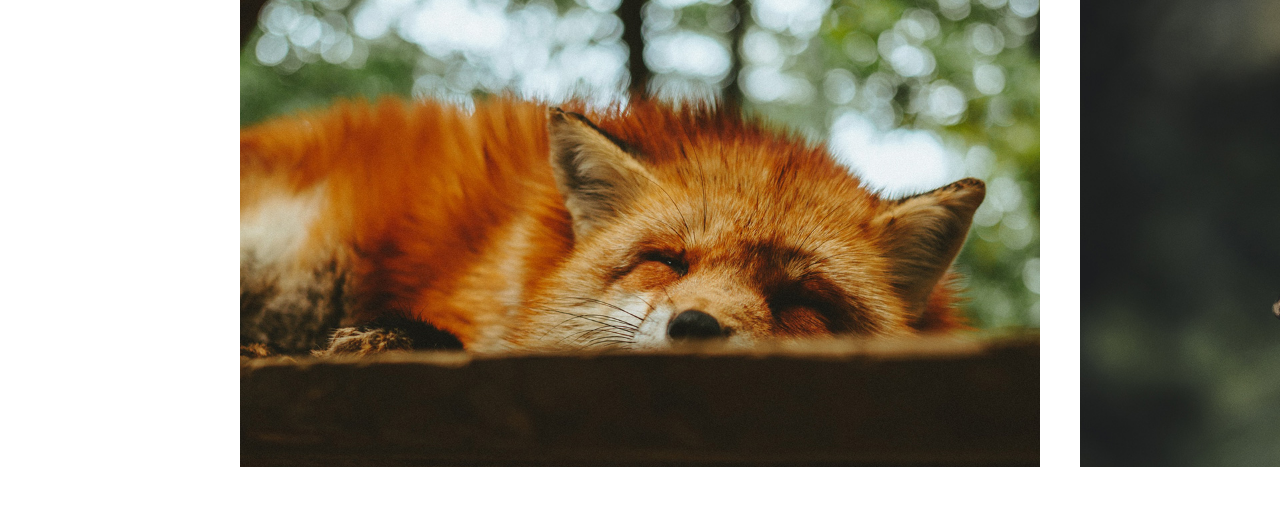
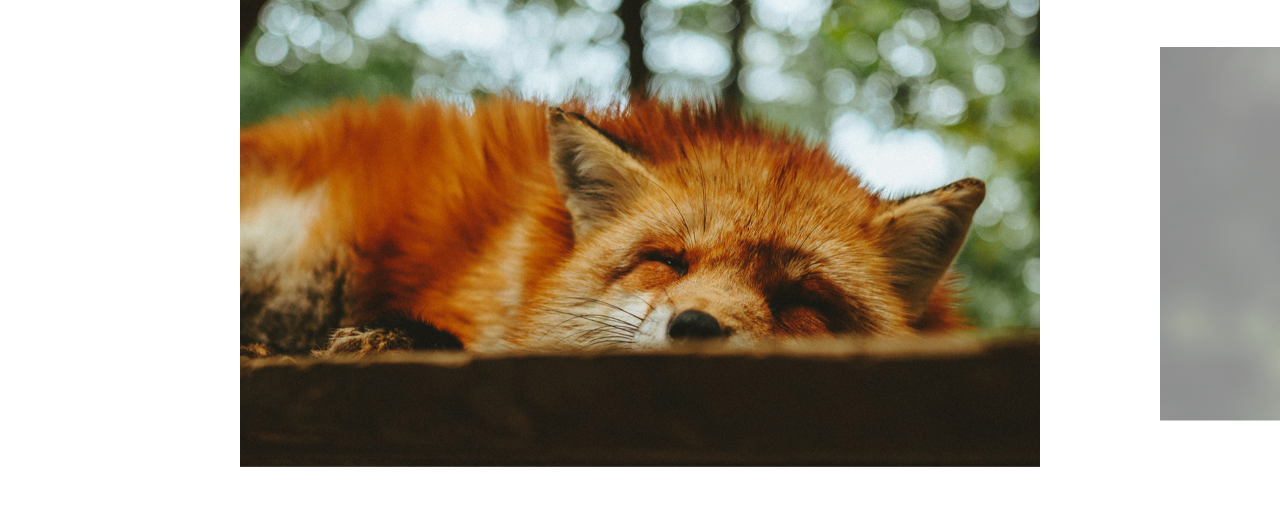
Before and after one commit to LuizBrazBR/Carrossel, a plain HTML site: page index.html in a window 1280 px wide. Drawn offline with Linux system fonts and the light colour scheme.

Commit message:
Resize e efeito no slide atual

```diff
--- a/css/style.css
+++ b/css/style.css
@@ -28,4 +28,13 @@ ul {
   flex-shrink: 0;
   max-width: 800px;
   margin: 0 20px;
+  transform: scale(0.8);
+  opacity: 0.5;
+  transition: 0.3s;
+  will-change: transform, opacity;
 }
+
+.slider li.active {
+  transform: scale(1);
+  opacity: 1;
+}
--- a/js/slide.js
+++ b/js/slide.js
@@ -1,3 +1,5 @@
+import debounce from "./debounce.js";
+
 export default class Slider {
   constructor(slider, wrapper) {
     this.slider = document.querySelector(slider);
@@ -11,6 +13,10 @@ export default class Slider {
     this.onMouseUp = (e) => {
       this._onMouseUp(e);
     };
+
+    this.onResize = debounce(() => {
+      this._onResize();
+    }, 100);
 
     this.dist = {
       startx: 0,
@@ -84,6 +90,7 @@ export default class Slider {
     ) {
       this.onPrev();
     }
+    this.onCurrent();
   }
 
   onPrev() {
@@ -131,8 +138,30 @@ export default class Slider {
     this.wrapper.addEventListener("touchend", this.onMouseUp);
   }
 
+  onCurrent() {
+    this.slides = [...this.slider.children];
+    this.slides.forEach((e) => {
+      e.classList.remove("active");
+    });
+    this.slides[this.slideStatus.current].classList.add("active");
+  }
+
+  _onResize() {
+    setTimeout(() => {
+      this.getSlidePosition();
+      this.goToSlide(this.slideStatus.current);
+    }, 300);
+  }
+
+  addResizeEvent() {
+    window.addEventListener("resize", this.onResize);
+  }
+
   init() {
+    this.addResizeEvent();
+    this.onResize();
     this.goToSlide(0);
+    this.onCurrent();
     this.onStart();
   }
 }
```
